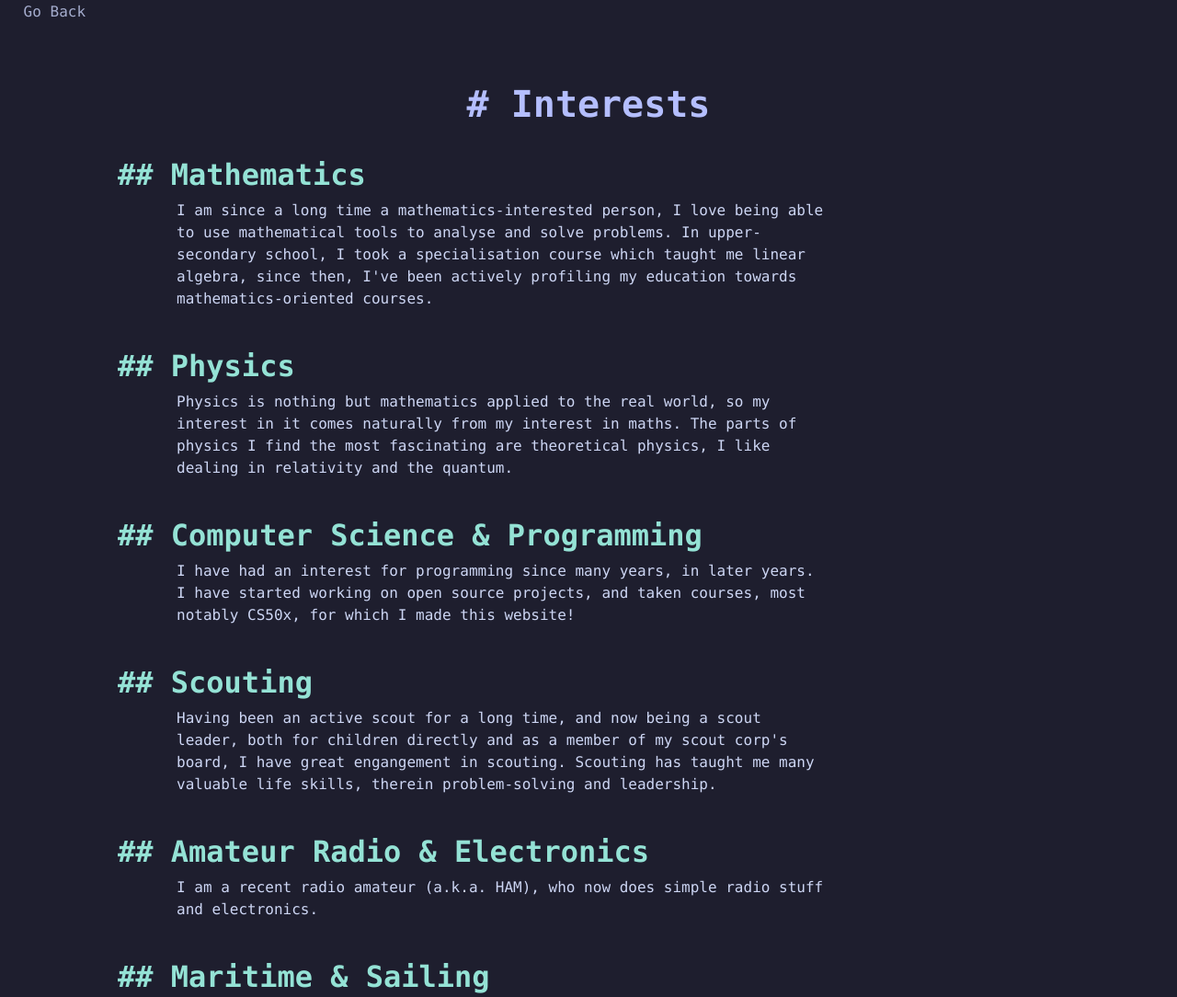
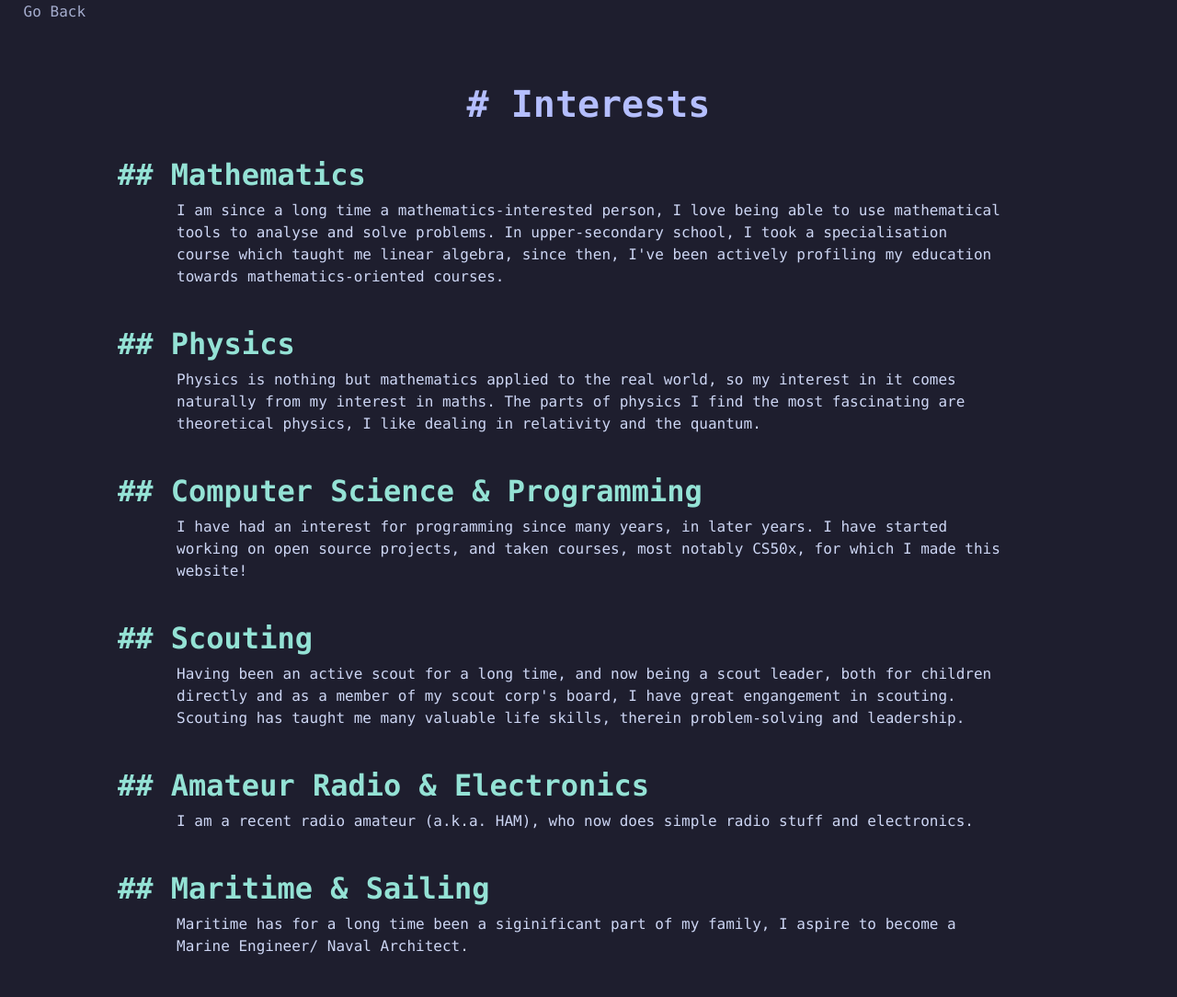
Before and after one commit to jockehertz/jockehertz.github.io, a plain HTML site: page about/interests/index.html in a window 1280 px wide. Shown: the top 1084 px of the page at 92% size. After the commit the page ends 1057 px from the top, so only its background shows below. Drawn offline with nearby package versions, Linux system fonts and the light colour scheme; a web font is replaced by a local one.

Commit message:
Finally got done formatting interests

```diff
--- a/about/interests/index.html
+++ b/about/interests/index.html
@@ -20,34 +20,46 @@
     <h1> # Interests </h1>
 
     <h2> ## Mathematics </h2>
+    <div>
       <p class = "description"> I am since a long time a mathematics-interested person, I love being able to use
       mathematical tools to analyse and solve problems. In upper-secondary school, I took
       a specialisation course which taught me linear algebra, since then, I've been actively
       profiling my education towards mathematics-oriented courses. </p>
+    </div>
 
-    <h2> ## Physics </h2>
-      <p class="description"> Physics is nothing but mathematics applied to the real world, so my interest in it
-      comes naturally from my interest in maths. The parts of physics I find the most fascinating
-      are theoretical physics, I like dealing in relativity and the quantum. </p>
+       <h2> ## Physics </h2>
+    <div>
+      <p class="description"> Physics is nothing but mathematics applied to the real world,
+      so my interest in it comes naturally from my interest in maths. The parts of physics
+      I find the most fascinating are theoretical physics, I like dealing in
+      relativity and the quantum. </p>
+    </div>
 
     <h2> ## Computer Science & Programming </h2>
+    <div>
       <p class="description"> I have had an interest for programming since many years, in later years. I have
       started working on open source projects, and taken courses, most notably CS50x, for
       which I made this website! </p>
+    </div>
 
     <h2> ## Scouting </h2>
+    <div>
       <p class="description"> Having been an active scout for a long time, and now being a scout leader, both
       for children directly and as a member of my scout corp's board, I have great engangement
       in scouting. Scouting has taught me many valuable life skills, therein problem-solving and
       leadership. </p>
+    </div>
 
     <h2> ## Amateur Radio & Electronics </h2>
-      <p class="description"> I am a recent radio amateur (a.k.a. HAM), who now does simple radio stuff and
-      electronics. </p>
+    <div>
+      <p class="description"> I am a recent radio amateur (a.k.a. HAM), who now does simple
+      radio stuff and electronics. </p>
 
     <h2> ## Maritime & Sailing </h2>
-      <p class="description"> Maritime has for a long time been a siginificant part of my family,
+    <div>
+    <p class="description"> Maritime has for a long time been a siginificant part of my family,
       I aspire to become a Marine Engineer/ Naval Architect. </p>
+    </div>
 
   </body>
 </html>
--- a/about/interests/styles.css
+++ b/about/interests/styles.css
@@ -11,7 +11,12 @@
   text-decoration: underline;
 }
 
+div {
+  justify-content: center;
+  width: 100%;
+}
+
 .description {
   padding-left: 15%;
-  width: 70%;
+  padding-right: 15%;
 }
```
